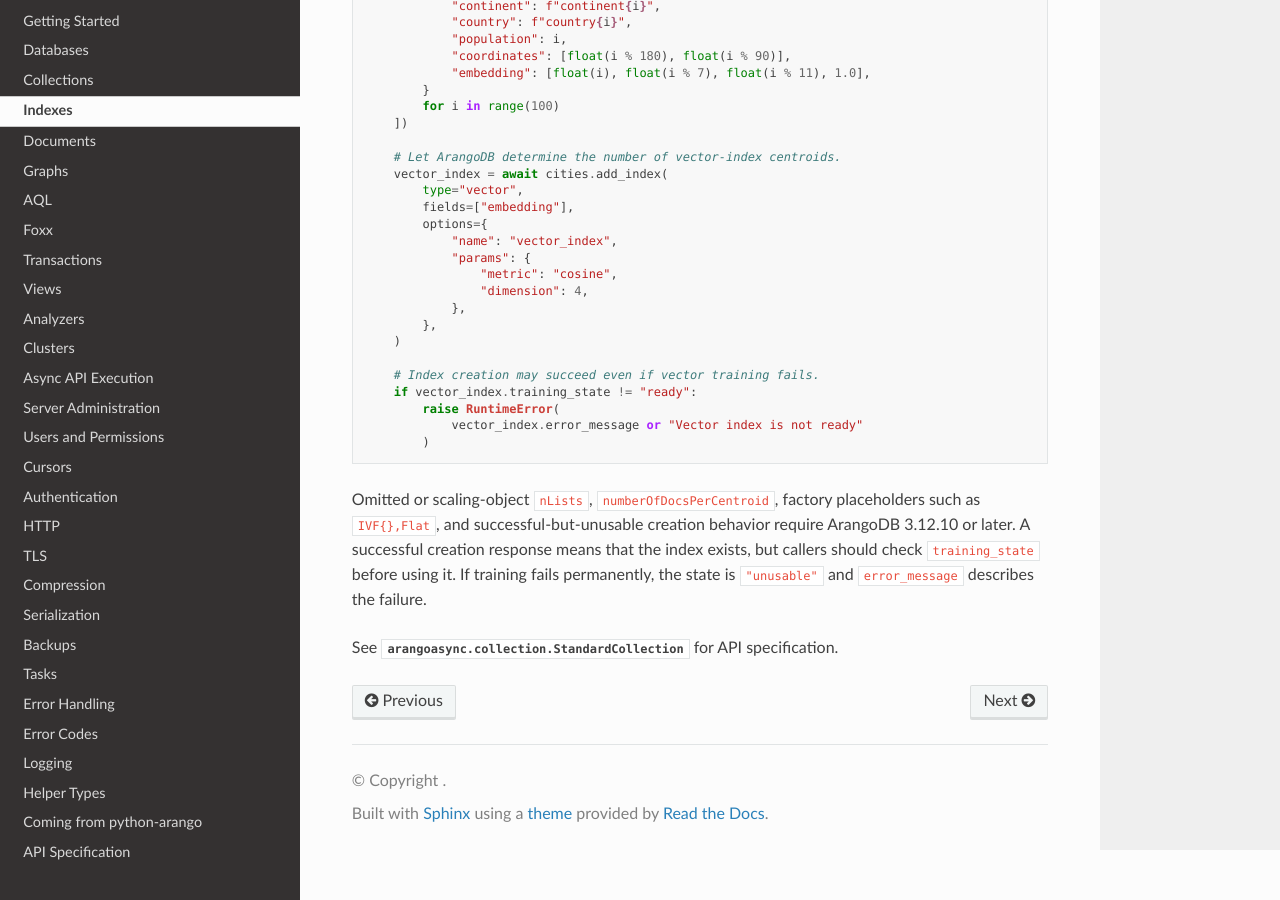
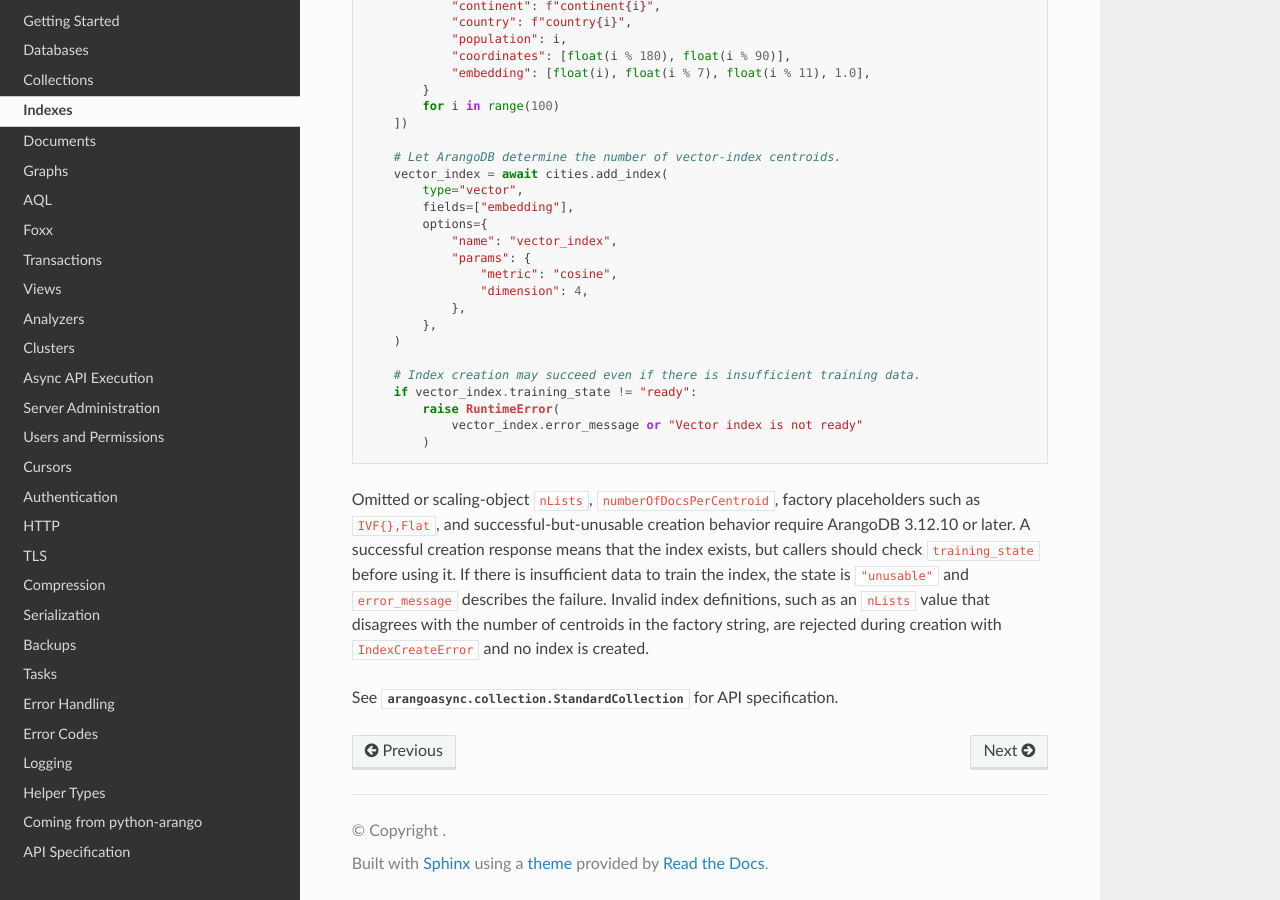
Before and after one commit to arangodb/python-arango-async, a Sphinx documentation site: the page built from docs/indexes.rst, in a window 1280 px wide and 900 px high, scrolled down 1034 px. Built offline with Sphinx 7.4.7 and the Read the Docs theme 3.1.0, drawn with Linux system fonts in a browser that asks for light colours.

```diff
--- a/docs/indexes.rst
+++ b/docs/indexes.rst
@@ -76,7 +76,7 @@ on fields ``_from`` and ``_to``. For more information on indexes, refer to
             },
         )
 
-        # Index creation may succeed even if vector training fails.
+        # Index creation may succeed even if there is insufficient training data.
         if vector_index.training_state != "ready":
             raise RuntimeError(
                 vector_index.error_message or "Vector index is not ready"
@@ -86,7 +86,10 @@ Omitted or scaling-object ``nLists``, ``numberOfDocsPerCentroid``, factory
 placeholders such as ``IVF{},Flat``, and successful-but-unusable creation
 behavior require ArangoDB 3.12.10 or later. A successful creation response
 means that the index exists, but callers should check ``training_state`` before
-using it. If training fails permanently, the state is ``"unusable"`` and
-``error_message`` describes the failure.
+using it. If there is insufficient data to train the index, the state is
+``"unusable"`` and ``error_message`` describes the failure. Invalid index
+definitions, such as an ``nLists`` value that disagrees with the number of
+centroids in the factory string, are rejected during creation with
+``IndexCreateError`` and no index is created.
 
 See :class:`arangoasync.collection.StandardCollection` for API specification.
```
Also changed, not shown: 2 other files.
